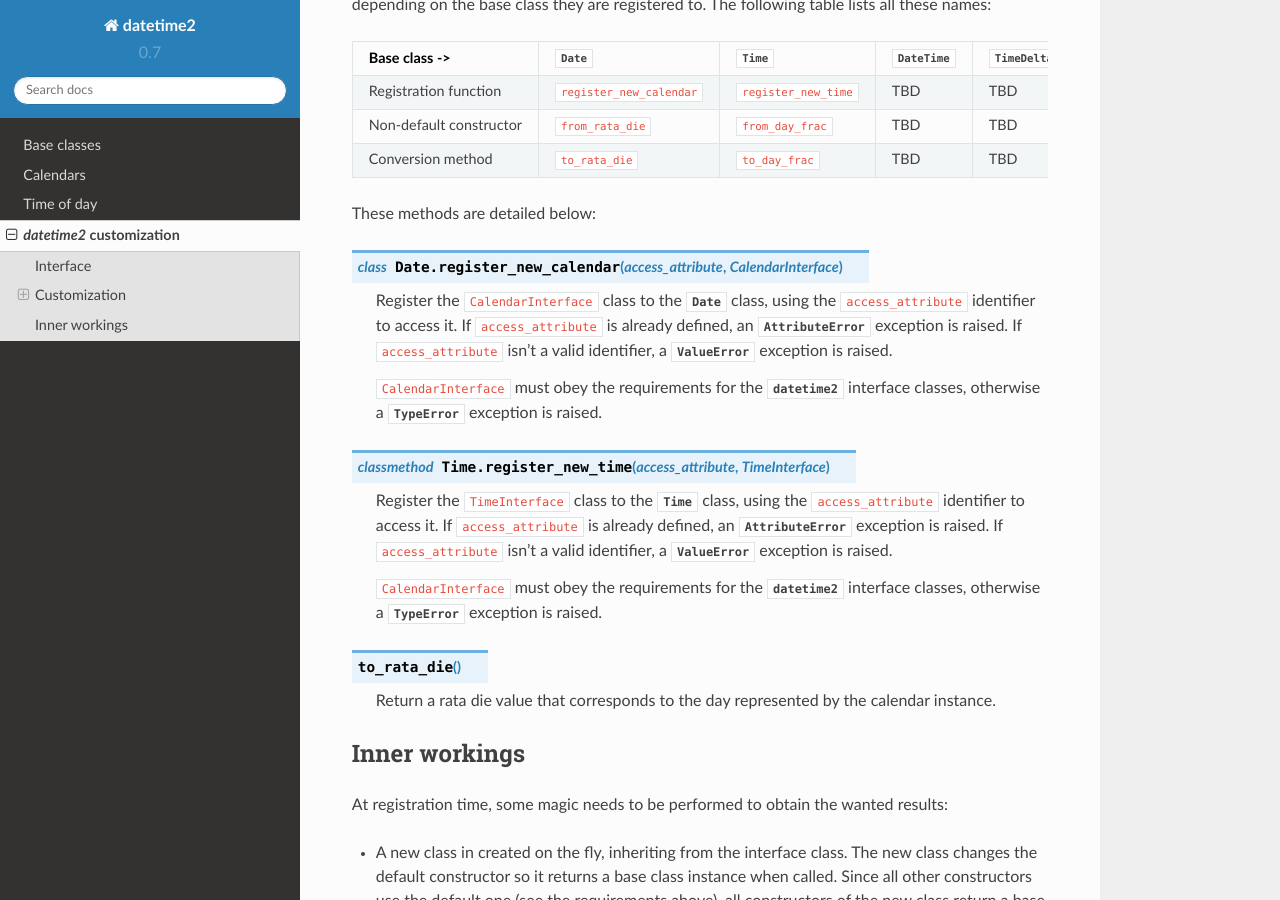
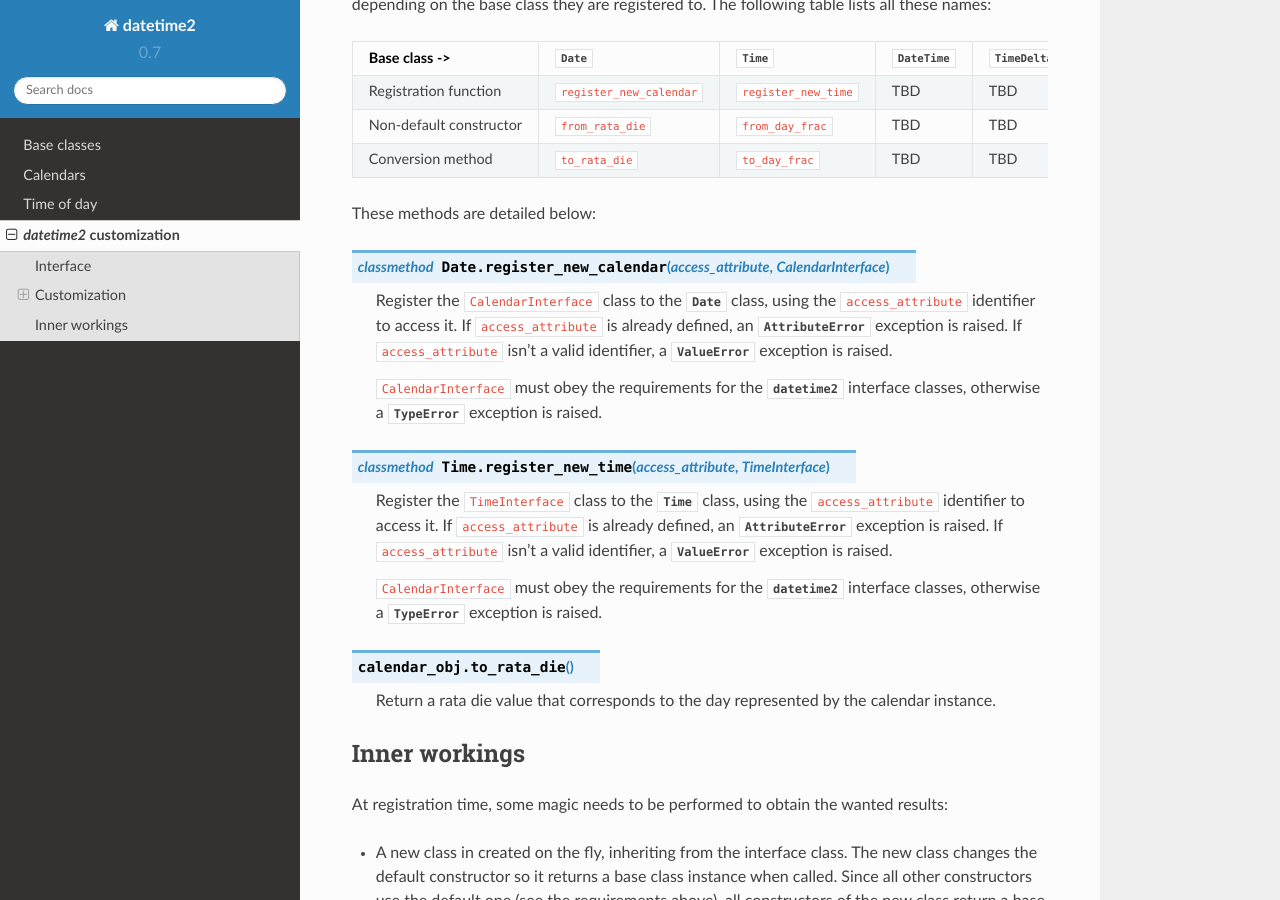
Before and after one commit to fricciardi/datetime2, a Sphinx documentation site: the page built from docs/interface.rst, in a window 1280 px wide and 900 px high, scrolled down 3069 px. Built offline with Sphinx 7.4.7 and the Read the Docs theme 2.0.0, drawn with Linux system fonts in a browser that asks for light colours.

Commit message:
Small doc fix

```diff
--- a/docs/interface.rst
+++ b/docs/interface.rst
@@ -183,7 +183,7 @@ registered to. The following table lists all these names:
 
 These methods are detailed below:
 
-.. class:: Date.register_new_calendar(access_attribute, CalendarInterface)
+.. classmethod:: Date.register_new_calendar(access_attribute, CalendarInterface)
 
    Register the ``CalendarInterface`` class to the :class:`Date` class, using
    the ``access_attribute`` identifier to access it. If ``access_attribute`` is
@@ -205,7 +205,7 @@ These methods are detailed below:
    ``CalendarInterface`` must obey the requirements for the :mod:`datetime2`
    interface classes, otherwise a :exc:`TypeError` exception is raised.
 
-.. method:: to_rata_die()
+.. method:: calendar_obj.to_rata_die()
 
    Return a rata die value that corresponds to the day represented by the
    calendar instance.
```
